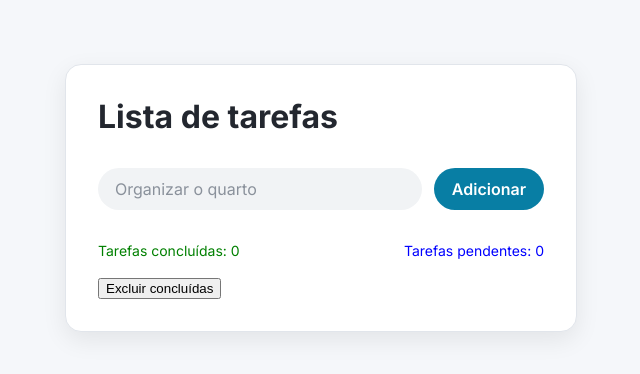
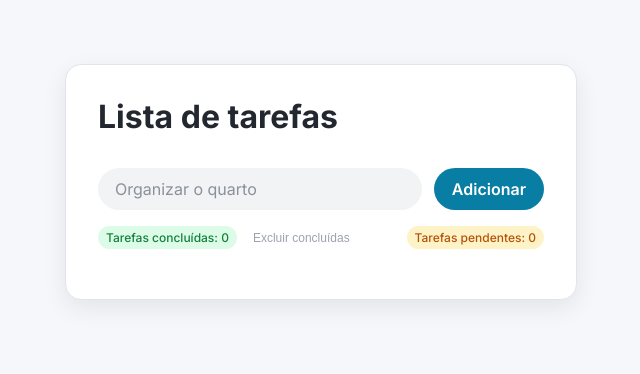
Before and after one commit to fernandoortolan/lista-de-tarefas-react, a React (Vite) app: page / in a window 1280 px wide. Shown: the top 374 px of the page, without its empty margins (319-959 px from the left). Built offline with nearby package versions, Linux system fonts and the light colour scheme.

Commit message:
style: atualiza estilo do bloco de informações

```diff
--- a/src/App.css
+++ b/src/App.css
@@ -115,7 +115,7 @@
 .input-task-container {
   display: flex;
   gap: 0.75rem;
-  margin-block: 0 2rem;
+  margin-block: 0 1rem;
 }
 
 .input-task-container input {
@@ -178,22 +178,57 @@
 
 .info-container {
   display: flex;
-  /* flex-direction: column; */
+  flex-wrap: wrap;
   justify-content: space-between;
+  align-items: center;
+  gap: 0.5rem;
   margin-block: 0 18px;
 }
 
 .info-container p {
   margin: 0;
-  font-size: 14px;
+  font-size: 12px;
+  font-weight: 500;
+}
+
+.info-completed-tasks-container {
+  display: flex;
+  flex-wrap: wrap;
+  gap: 0.5rem;
 }
 
 .info-completed-tasks {
-  color: green;
+  display: flex;
+  align-items: center;
+  justify-content: space-between;
+
+  padding: 4px 8px;
+  background-color: #dcfce7;
+  border-radius: 64px;
+  color: #15803d;
+}
+
+.delete-completed-button {
+  padding: 4px 8px;
+  border: none;
+  background: transparent;
+  color: #9ca3af;
+  font-size: 12px;
+  cursor: pointer;
+  transition: color 0.2s, background-color 0.2s;
+  border-radius: 64px;
+}
+
+.delete-completed-button:hover {
+  color: #d64545;
+  background-color: #fef2f2;
 }
 
 .info-pending-tasks {
-  color: blue;
+  padding: 4px 8px;
+  background-color: #fef3c7;
+  border-radius: 64px;
+  color: #b45309;
 }
 
 /* LISTA */
--- a/src/App.jsx
+++ b/src/App.jsx
@@ -31,7 +31,7 @@ function DeleteTaskButton({ deleteTask }) {
 
 function DeleteCompletedTasksButton({ deleteCompletedTasks }) {
   return (
-    <button onClick={deleteCompletedTasks}>Excluir concluídas</button>
+    <button className="delete-completed-button" onClick={deleteCompletedTasks}>Excluir concluídas</button>
   );
 }
 
@@ -198,17 +198,17 @@ function App() {
         </div>
       </div>
       <div className="info-container">
-        <Info
-          content={"Tarefas concluídas: " + completedTasks}
-          className="info-completed-tasks"
-        />
+        <div className="info-completed-tasks-container">
+          <Info
+            content={"Tarefas concluídas: " + completedTasks}
+            className="info-completed-tasks"
+          />
+          <DeleteCompletedTasksButton deleteCompletedTasks={deleteCompletedTasks} />
+        </div>
         <Info
           content={"Tarefas pendentes: " + pendingTasks}
           className="info-pending-tasks"
         />
-      </div>
-      <div>
-        <DeleteCompletedTasksButton deleteCompletedTasks={deleteCompletedTasks} />
       </div>
       <div className="todo-list-container">
         <ToDoList
```
